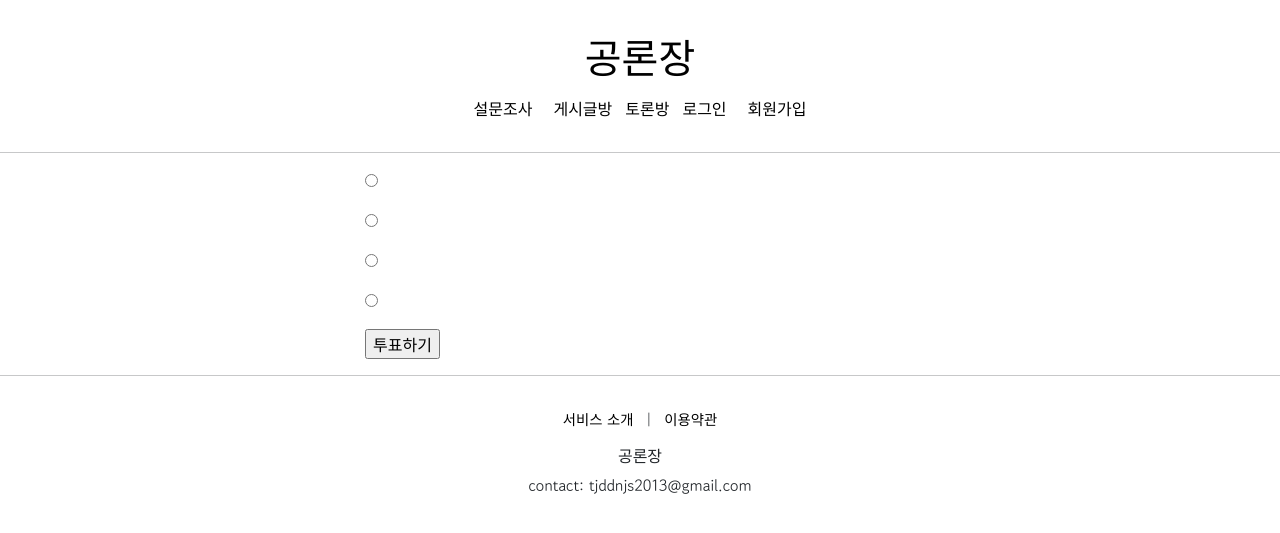
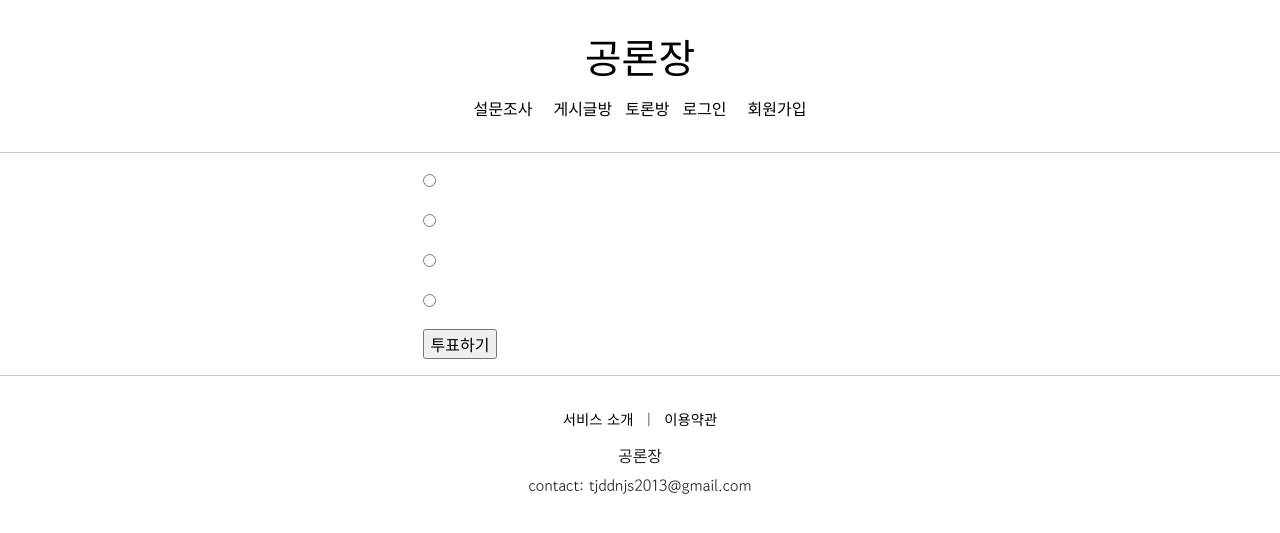
Before and after one commit to sungwoni/cyber_public_sphere, a Django app: page /polls/ in a window 1280 px wide. Shown: the top 533 px of the page. Run offline with Django 3.2, Linux system fonts and the light colour scheme; data that the repository does not hold is empty; parts of the project's set-up code (start-up, migrations or seed data) failed here and were passed over; some libraries are stand-ins or nearby versions.

Commit message:
poll html style updated

```diff
--- a/pollapp/templates/pollapp/list.html
+++ b/pollapp/templates/pollapp/list.html
@@ -10,8 +10,8 @@
     <meta charset="UTF-8">
     <title>list.html</title>
     <style>
-        #wrap {width:550px; margin:auto}
-        .sub { background:yellow; font-size:30px;
+        #wrap {max-width:435px; margin:auto}
+        .sub { background:yellow; font-size:20px;
             font-family: 'Gowun Dodum', sans-serif;}
     </style>
 </head>
```
Also changed, not shown: 3 other files.
